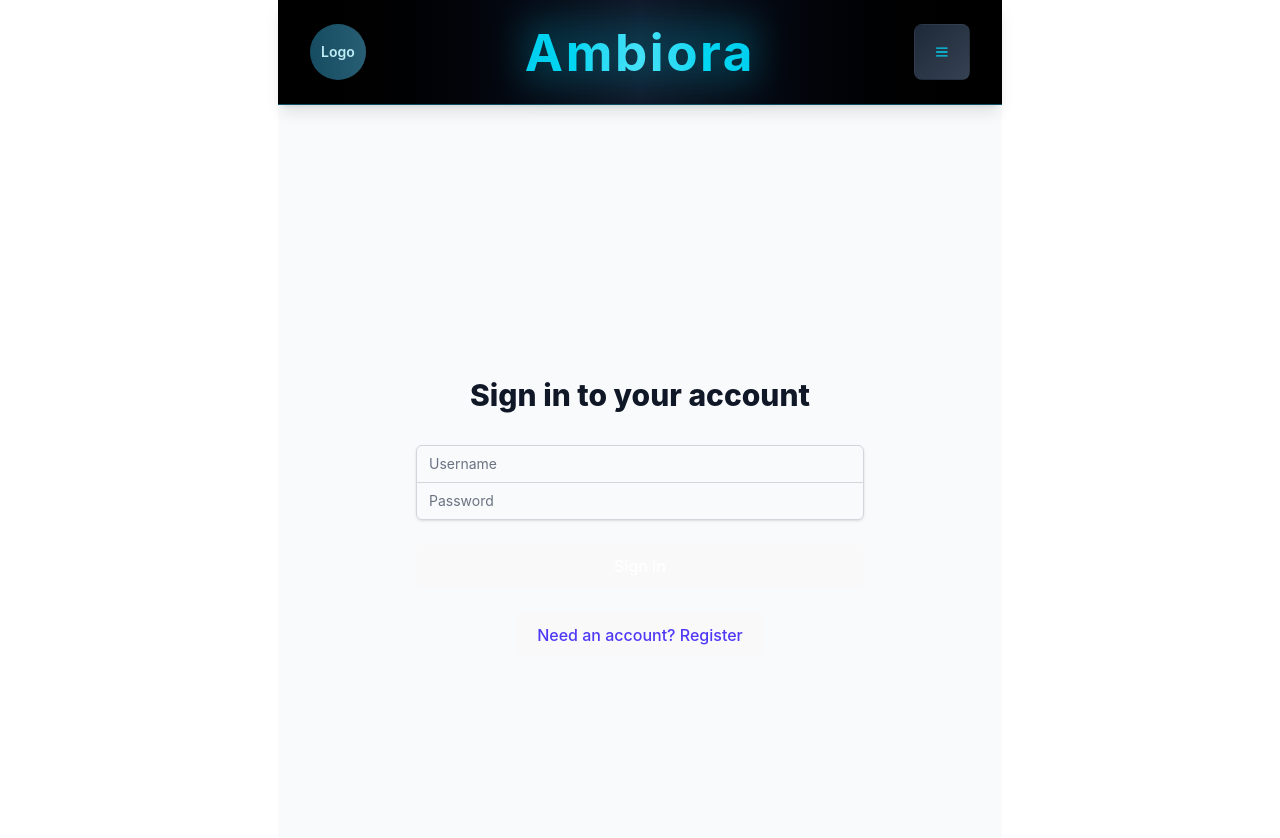
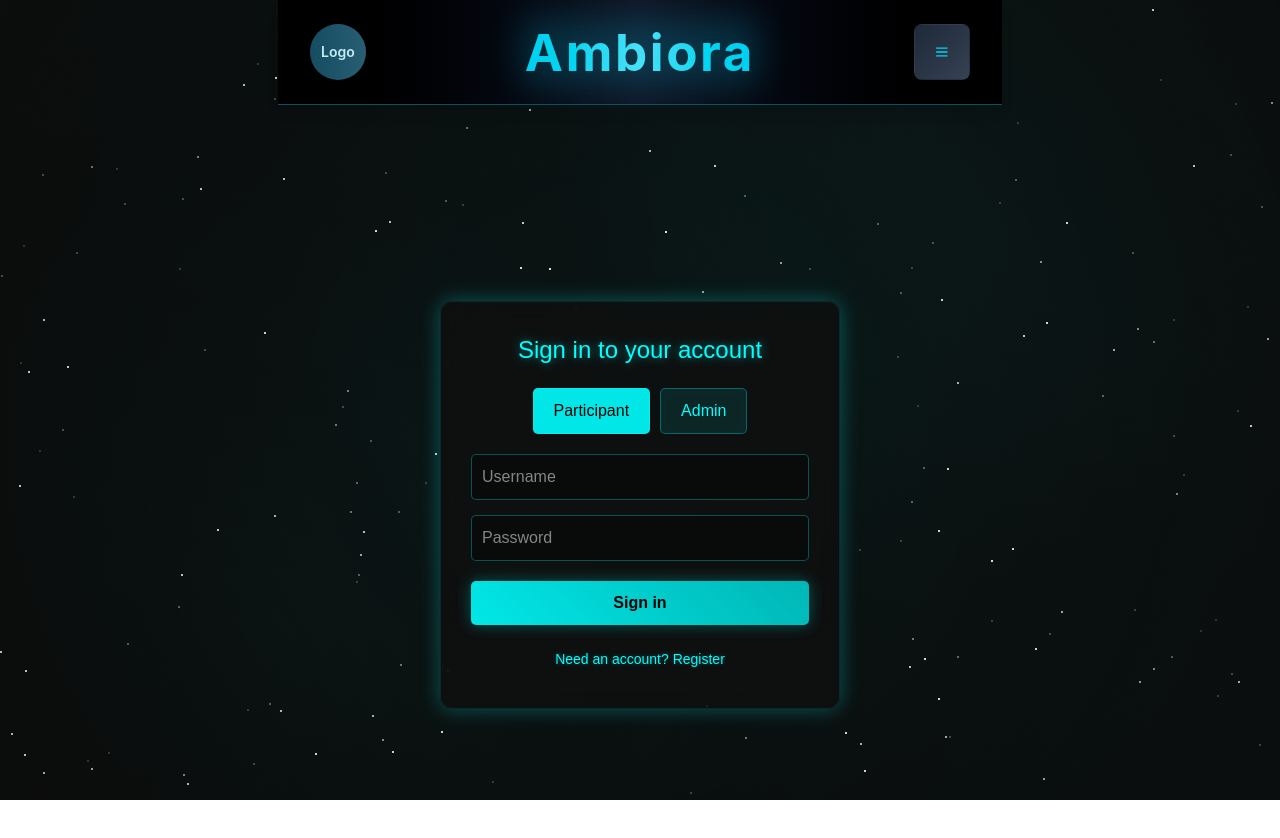
Before and after one commit to BLANK0104/Treasure_Hunt_Frontend, a React (Vite) app: page / in a window 1280 px wide. Shown: the top 838 px of the page. Built offline with nearby package versions, Linux system fonts and the light colour scheme.

Commit message:
login page css

```diff
--- a/src/pages/login/Login.jsx
+++ b/src/pages/login/Login.jsx
@@ -1,114 +1,261 @@
+import React from 'react';
 import { useState } from 'react';
-import { useNavigate } from 'react-router-dom';
-import { loginUser, registerUser } from '../../services/api';
+
+const StarField = () => (
+  <div style={{
+    position: 'fixed',
+    top: 0,
+    left: 0,
+    width: '100%',
+    height: '100%',
+    background: `radial-gradient(circle at center, rgba(0,50,50,0.1) 0%, rgba(10,10,10,1) 100%),
+                 radial-gradient(circle at 20% 80%, rgba(0,255,255,0.05) 0%, transparent 40%),
+                 radial-gradient(circle at 80% 20%, rgba(0,255,255,0.05) 0%, transparent 40%),
+                 #0a0a0a`,
+    overflow: 'hidden',
+    zIndex: -2
+  }}>
+    {[...Array(200)].map((_, i) => (
+      <div
+        key={i}
+        style={{
+          position: 'absolute',
+          width: '2px',
+          height: '2px',
+          background: '#fff',
+          left: `${Math.random() * 100}%`,
+          top: `${Math.random() * 100}%`,
+          opacity: Math.random(),
+          animation: `twinkle ${2 + Math.random() * 3}s infinite ${Math.random() * 2}s`
+        }}
+      />
+    ))}
+  </div>
+);
+
+const AuroraEffect = () => (
+  <div style={{
+    position: 'fixed',
+    top: 0,
+    left: 0,
+    width: '100%',
+    height: '100%',
+    zIndex: -1,
+    opacity: 0.4,
+    background: 'transparent',
+    overflow: 'hidden'
+  }}>
+    <div style={{
+      position: 'absolute',
+      width: '200%',
+      height: '200%',
+      top: '-50%',
+      left: '-50%',
+      background: `radial-gradient(circle at center, transparent 0%, #0a0a0a 70%),
+                   linear-gradient(45deg,
+                     rgba(0,255,255,0.1) 0%,
+                     transparent 70%),
+                   linear-gradient(135deg,
+                     rgba(0,255,255,0.1) 0%,
+                     transparent 70%)`,
+      animation: 'aurora 15s infinite linear'
+    }} />
+  </div>
+);
 
 const Login = () => {
   const [isLogin, setIsLogin] = useState(true);
   const [username, setUsername] = useState('');
   const [password, setPassword] = useState('');
-  const [role, setRole] = useState('participant'); // Default role
+  const [role, setRole] = useState('participant');
   const [error, setError] = useState('');
-  const navigate = useNavigate();
+  const [activeInput, setActiveInput] = useState('');
 
-  const handleSubmit = async (e) => {
+  const handleSubmit = (e) => {
     e.preventDefault();
-    setError('');
-
-    const response = isLogin
-      ? await loginUser({ username, password })
-      : await registerUser({ username, password, role });
-
-    if (response.success) {
-      if (isLogin) {
-        const { role } = response.user;
-        navigate(role === 'admin' ? '/admin' : '/participant');
-      } else {
-        setIsLogin(true);
-        setError('Registration successful! Please login.');
-      }
-    } else {
-      setError(response.message);
-    }
+    setError('Demo: Form submission simulated');
   };
 
   return (
-    <div className="min-h-screen flex items-center justify-center bg-gray-50 py-12 px-4 sm:px-6 lg:px-8">
-      <div className="max-w-md w-full space-y-8">
-        <div>
-          <h2 className="mt-6 text-center text-3xl font-extrabold text-gray-900">
+    <div style={{
+      position: 'relative',
+      minHeight: '100vh',
+      display: 'flex',
+      alignItems: 'center',
+      justifyContent: 'center',
+      padding: '1rem',
+      fontFamily: "'Poppins', sans-serif",
+      color: '#fff'
+    }}>
+      <style>
+        {`
+          @keyframes twinkle {
+            0%, 100% { opacity: 0.2; }
+            50% { opacity: 1; }
+          }
+          @keyframes aurora {
+            0% { transform: rotate(0deg); }
+            100% { transform: rotate(360deg); }
+          }
+        `}
+      </style>
+
+      <StarField />
+      <AuroraEffect />
+
+      <div style={{
+        background: 'rgba(16, 16, 16, 0.8)',
+        backdropFilter: 'blur(10px)',
+        borderRadius: '12px',
+        boxShadow: '0 0 20px rgba(0,255,255,0.3)',
+        padding: '30px',
+        width: '100%',
+        maxWidth: '400px',
+        border: '1px solid rgba(0,255,255,0.1)',
+        transition: 'box-shadow 0.3s ease'
+      }}>
+        <h2 style={{
+          color: '#00ffff',
+          fontSize: '24px',
+          marginBottom: '20px',
+          textAlign: 'center',
+          textShadow: '0 0 10px rgba(0,255,255,0.5)'
+        }}>
           {isLogin ? 'Sign in to your account' : 'Create new account'}
         </h2>
+
+        <div style={{
+          display: 'flex',
+          justifyContent: 'center',
+          gap: '10px',
+          marginBottom: '20px'
+        }}>
+          <button
+            onClick={() => setRole('participant')}
+            style={{
+              padding: '10px 20px',
+              background: role === 'participant' ? 'rgba(0,255,255,0.9)' : 'rgba(0,255,255,0.1)',
+              color: role === 'participant' ? '#000' : '#00ffff',
+              border: '1px solid rgba(0,255,255,0.3)',
+              borderRadius: '5px',
+              cursor: 'pointer',
+              transition: 'all 0.3s ease',
+              backdropFilter: 'blur(5px)'
+            }}
+          >
+            Participant
+          </button>
+          <button
+            onClick={() => setRole('admin')}
+            style={{
+              padding: '10px 20px',
+              background: role === 'admin' ? 'rgba(0,255,255,0.9)' : 'rgba(0,255,255,0.1)',
+              color: role === 'admin' ? '#000' : '#00ffff',
+              border: '1px solid rgba(0,255,255,0.3)',
+              borderRadius: '5px',
+              cursor: 'pointer',
+              transition: 'all 0.3s ease',
+              backdropFilter: 'blur(5px)'
+            }}
+          >
+            Admin
+          </button>
         </div>
-        <form className="mt-8 space-y-6" onSubmit={handleSubmit}>
+
+        <form onSubmit={handleSubmit}>
           {error && (
-            <div className="rounded-md bg-red-50 p-4">
-              <div className="text-sm text-red-700">{error}</div>
+            <div style={{
+              color: '#ff4444',
+              backgroundColor: 'rgba(255,68,68,0.1)',
+              padding: '10px',
+              borderRadius: '5px',
+              marginBottom: '15px',
+              border: '1px solid rgba(255,68,68,0.2)'
+            }}>
+              {error}
             </div>
           )}
-          <div className="rounded-md shadow-sm -space-y-px">
-            <div>
+
+          <div style={{ marginBottom: '15px' }}>
             <input
               type="text"
               required
               value={username}
               onChange={(e) => setUsername(e.target.value)}
-                className="appearance-none rounded-none relative block w-full px-3 py-2 border border-gray-300 placeholder-gray-500 text-gray-900 rounded-t-md focus:outline-none focus:ring-indigo-500 focus:border-indigo-500 focus:z-10 sm:text-sm"
+              style={{
+                width: '100%',
+                padding: '10px',
+                backgroundColor: 'rgba(0,0,0,0.3)',
+                border: '1px solid rgba(0,255,255,0.3)',
+                borderRadius: '5px',
+                color: '#fff',
+                outline: 'none',
+                transition: 'all 0.3s ease',
+                boxShadow: activeInput === 'username' ? '0 0 15px rgba(0,255,255,0.3)' : 'none'
+              }}
+              onFocus={() => setActiveInput('username')}
+              onBlur={() => setActiveInput('')}
               placeholder="Username"
             />
           </div>
-            <div>
+
+          <div style={{ marginBottom: '20px' }}>
             <input
               type="password"
               required
               value={password}
               onChange={(e) => setPassword(e.target.value)}
-                className="appearance-none rounded-none relative block w-full px-3 py-2 border border-gray-300 placeholder-gray-500 text-gray-900 rounded-b-md focus:outline-none focus:ring-indigo-500 focus:border-indigo-500 focus:z-10 sm:text-sm"
+              style={{
+                width: '100%',
+                padding: '10px',
+                backgroundColor: 'rgba(0,0,0,0.3)',
+                border: '1px solid rgba(0,255,255,0.3)',
+                borderRadius: '5px',
+                color: '#fff',
+                outline: 'none',
+                transition: 'all 0.3s ease',
+                boxShadow: activeInput === 'password' ? '0 0 15px rgba(0,255,255,0.3)' : 'none'
+              }}
+              onFocus={() => setActiveInput('password')}
+              onBlur={() => setActiveInput('')}
               placeholder="Password"
             />
           </div>
-          </div>
 
-          {!isLogin && (
-            <div className="flex items-center justify-between">
-              <label className="inline-flex items-center">
-                <input
-                  type="radio"
-                  name="role"
-                  value="admin"
-                  checked={role === 'admin'}
-                  onChange={(e) => setRole(e.target.value)}
-                  className="form-radio"
-                />
-                <span className="ml-2">Admin</span>
-              </label>
-              <label className="inline-flex items-center">
-                <input
-                  type="radio"
-                  name="role"
-                  value="participant"
-                  checked={role === 'participant'}
-                  onChange={(e) => setRole(e.target.value)}
-                  className="form-radio"
-                />
-                <span className="ml-2">Participant</span>
-              </label>
-            </div>
-          )}
-
-          <div>
           <button
             type="submit"
-              className="group relative w-full flex justify-center py-2 px-4 border border-transparent text-sm font-medium rounded-md text-white bg-indigo-600 hover:bg-indigo-700 focus:outline-none focus:ring-2 focus:ring-offset-2 focus:ring-indigo-500"
+            style={{
+              width: '100%',
+              padding: '10px',
+              background: 'linear-gradient(45deg, rgba(0,255,255,0.9), rgba(0,200,200,0.9))',
+              color: '#000',
+              border: 'none',
+              borderRadius: '5px',
+              fontSize: '16px',
+              fontWeight: 'bold',
+              cursor: 'pointer',
+              transition: 'all 0.3s ease',
+              boxShadow: '0 0 15px rgba(0,255,255,0.3)'
+            }}
           >
             {isLogin ? 'Sign in' : 'Register'}
           </button>
-          </div>
 
-          <div className="text-center">
+          <div style={{
+            textAlign: 'center',
+            marginTop: '15px'
+          }}>
             <button
               type="button"
               onClick={() => setIsLogin(!isLogin)}
-              className="text-indigo-600 hover:text-indigo-500"
+              style={{
+                background: 'none',
+                border: 'none',
+                color: '#00ffff',
+                cursor: 'pointer',
+                fontSize: '14px',
+                textShadow: '0 0 5px rgba(0,255,255,0.3)'
+              }}
             >
               {isLogin ? 'Need an account? Register' : 'Already have an account? Sign in'}
             </button>
```
Lines whose indentation alone changed are shown as unchanged.
